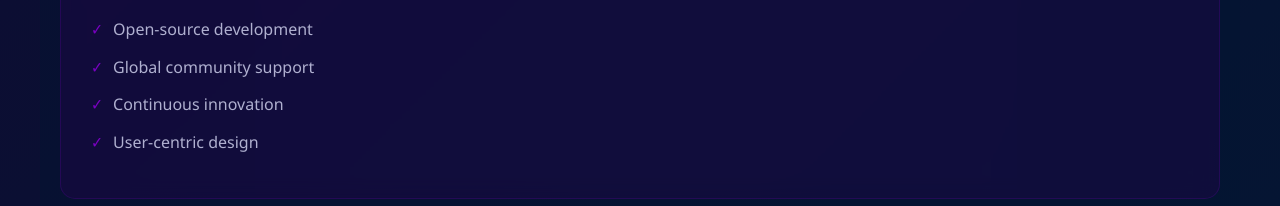
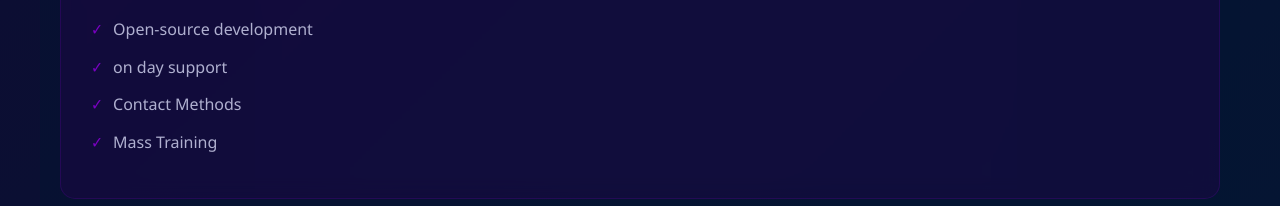
Before and after one commit to sobhan555588/sobsam, a plain HTML site: page index.html in a window 1280 px wide. Shown: the part 2938-3144 px from the top of the page. Drawn offline with Linux system fonts and the light colour scheme.

Commit message:
Update index.html

```diff
--- a/index.html
+++ b/index.html
@@ -735,15 +735,15 @@
                         </li>
                         <li style="margin-bottom: 12px; display: flex; align-items: center; color: var(--text-light);">
                             <span style="color: var(--accent); margin-right: 10px;">✓</span>
-                            <span>Global community support</span>
+                            <span>on day support</span>
                         </li>
                         <li style="margin-bottom: 12px; display: flex; align-items: center; color: var(--text-light);">
                             <span style="color: var(--accent); margin-right: 10px;">✓</span>
-                            <span>Continuous innovation</span>
+                            <span>Contact Methods</span>
                         </li>
                         <li style="margin-bottom: 12px; display: flex; align-items: center; color: var(--text-light);">
                             <span style="color: var(--accent); margin-right: 10px;">✓</span>
-                            <span>User-centric design</span>
+                            <span>Mass Training</span>
                         </li>
                     </ul>
                 </div>
```
